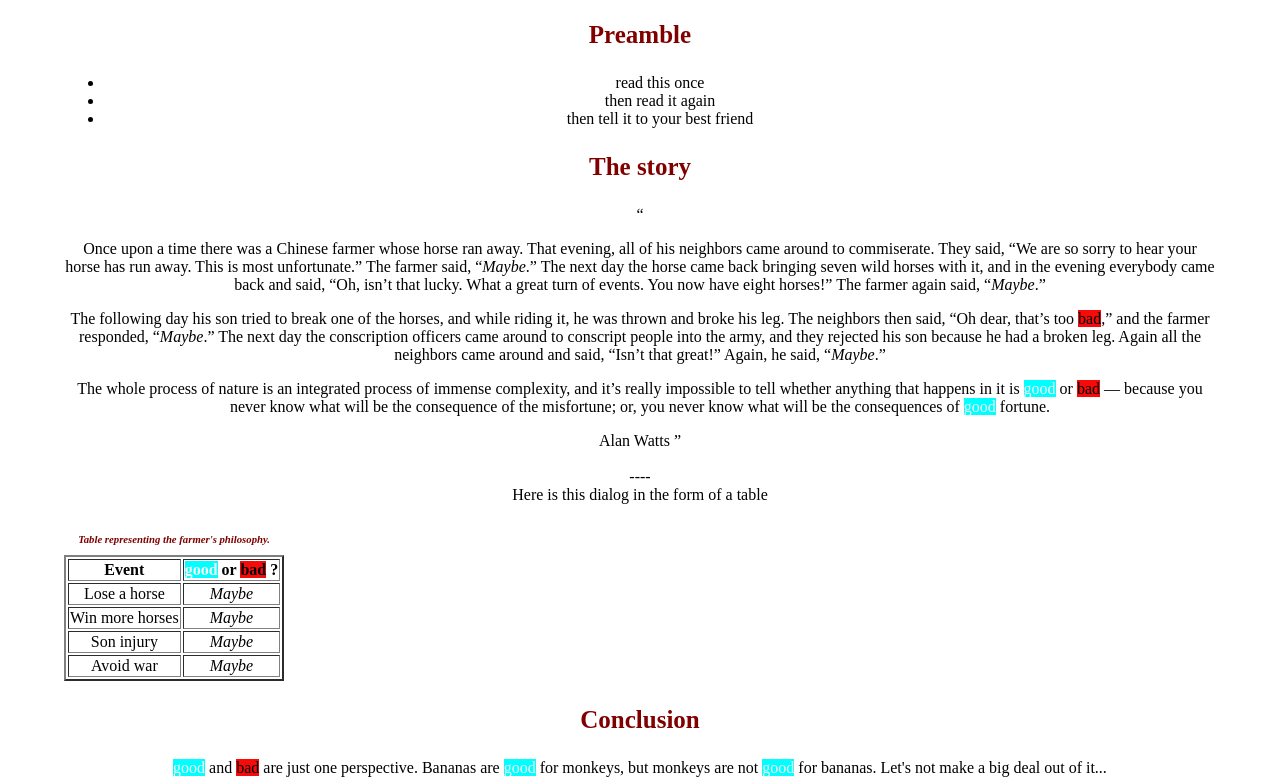
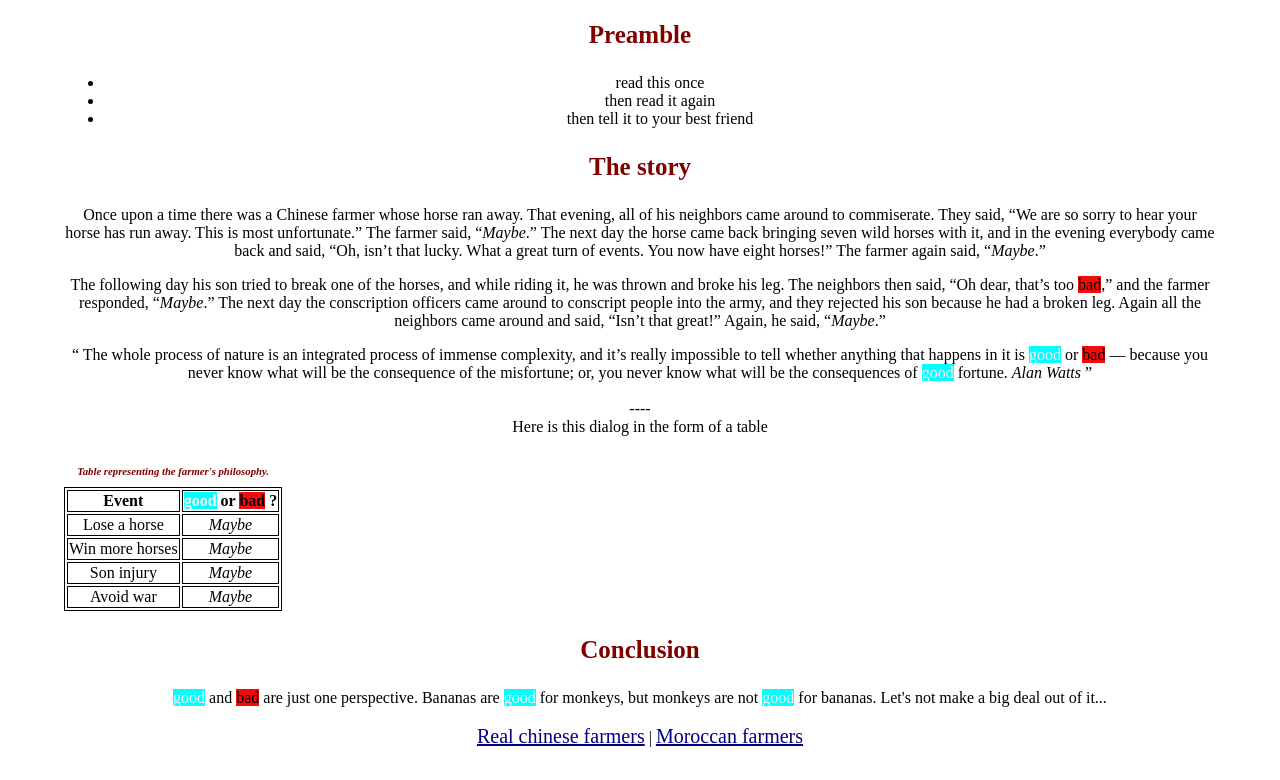
Before and after one commit to coreinside5/progressive-enhancement-kouznetsov, a plain HTML site: page index.html in a window 1280 px wide. Shown: the part 383-1163 px from the top of the page. Drawn offline with Linux system fonts and the light colour scheme.

Commit message:
some changes

```diff
--- a/index.html
+++ b/index.html
@@ -28,14 +28,15 @@
 <section>
 
     <h2>The story</h2>
-    <q>
-    <p>Once upon a time there was a Chinese farmer whose horse ran away. That evening, all of his neighbors came around to commiserate. They said, “We are so sorry to hear your horse has run away. This is most unfortunate.” The farmer said, “<em>Maybe</em>.” The next day the horse came back bringing seven wild horses with it, and in the evening everybody came back and said, “Oh, isn’t that lucky. What a great turn of events. You now have eight horses!” The farmer again said, “<em>Maybe</em>.” </p>
+
+    <p>Once upon a time there was a Chinese farmer whose horse ran away. That evening, all of his neighbors came around to commiserate. They said, “We are so sorry to hear your horse has run away. This is most unfortunate.” The farmer said, “<em>Maybe</em>.” The next day the horse came back bringing seven wild horses with it, and in the evening everybody came back and said, “Oh, isn’t that lucky. What a great turn of events. You now have eight horses!” The farmer again said, “<em>Maybe</em>.”</p>
 
     <p>The following day his son tried to break one of the horses, and while riding it, he was thrown and broke his leg. The neighbors then said, “Oh dear, that’s too <span class="bad">bad</span>,” and the farmer responded, “<em>Maybe</em>.” The next day the conscription officers came around to conscript people into the army, and they rejected his son because he had a broken leg. Again all the neighbors came around and said, “Isn’t that great!” Again, he said, “<em>Maybe</em>.”</p>
 
-    <p>The whole process of nature is an integrated process of immense complexity, and it’s really impossible to tell whether anything that happens in it is <span class="good">good</span> or <span class="bad">bad</span> — because you never know what will be the consequence of the misfortune; or, you never know what will be the consequences of <span class="good">good</span> fortune.</p>
+    <q>
+    The whole process of nature is an integrated process of immense complexity, and it’s really impossible to tell whether anything that happens in it is <span class="good">good</span> or <span class="bad">bad</span> — because you never know what will be the consequence of the misfortune; or, you never know what will be the consequences of <span class="good">good</span> fortune.
 
-    Alan Watts
+    <i>Alan Watts</i>
     </q>
     <br>
     <br>
@@ -45,7 +46,7 @@ Here is this dialog in the form of a table
 <br>
 <br>
 
-<table border="2">
+<table>
     <caption><i><h6>Table representing the farmer's philosophy.</h6></i></caption>
     <tr>
         <th>Event</th>
--- a/mystyle.css
+++ b/mystyle.css
@@ -11,7 +11,7 @@ h1,h2,h3,h4,h5,h6 {
     font-family: serif;
     margin-top: 1em;
     margin-bottom: 1em ;
-    line: height 2px;
+    /*line: height 2px;*/
     text-align: center;
     color: maroon;
 }
@@ -52,6 +52,7 @@ body{
     margin-left: auto;
     margin-right: auto;
 }
-/* table{
-    border: 2px solid black;
-} */
+table,td,th{
+    border: 1px solid black;
+    border-collapse: separate;
+}
```
